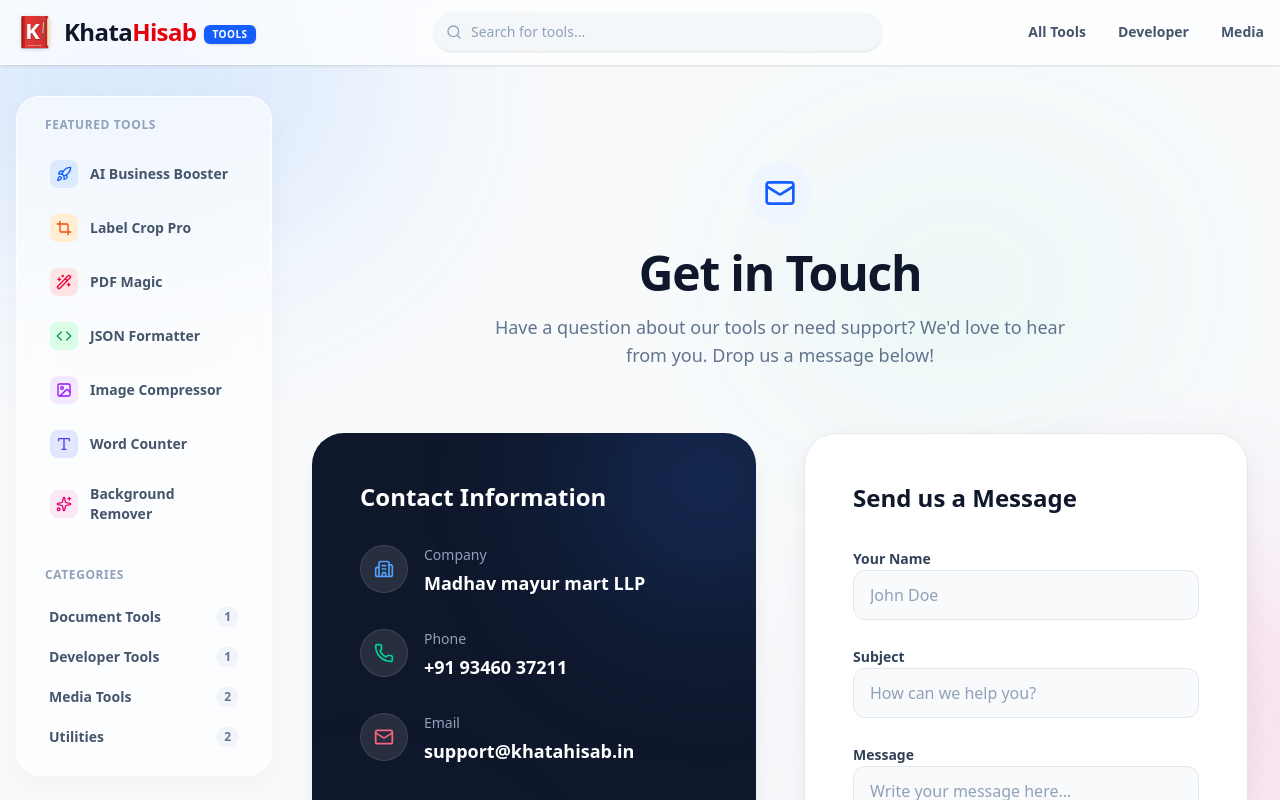
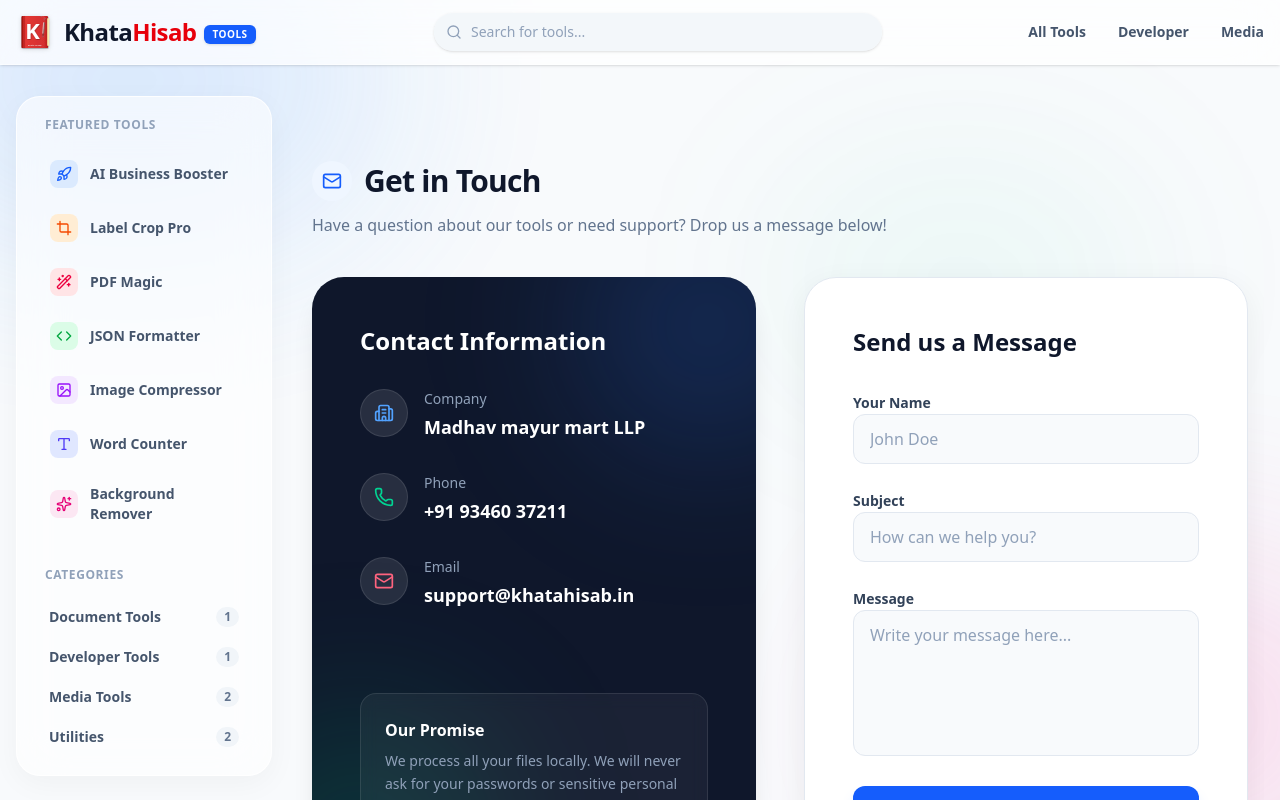
Before and after one commit to techorlifeindia-prog/khatahisab-tools, a Next.js app: page /contact in a window 1280 px wide. Shown: the top 800 px of the page. Built offline with nearby package versions, Linux system fonts and the light colour scheme.

Commit message:
Update Contact Us page header to be compact

```diff
--- a/src/app/contact/page.tsx
+++ b/src/app/contact/page.tsx
@@ -10,13 +10,17 @@
     <div className="w-full max-w-5xl mx-auto px-4 py-12 md:py-20">
 
       {/* Header */}
-      <div className="mb-16 text-center">
-        <div className="inline-flex items-center justify-center w-16 h-16 rounded-full bg-blue-50 text-blue-600 mb-6">
-          <Mail className="w-8 h-8" />
+      <div className="mb-10">
+        <div className="flex flex-col sm:flex-row sm:items-center gap-4 mb-3">
+          <div className="flex items-center gap-3">
+            <div className="inline-flex items-center justify-center w-10 h-10 rounded-full bg-blue-50 text-blue-600 shrink-0">
+              <Mail className="w-5 h-5" />
+            </div>
+            <h1 className="text-2xl md:text-3xl font-black text-slate-900 tracking-tight">Get in Touch</h1>
+          </div>
         </div>
-        <h1 className="text-3xl md:text-5xl font-black text-slate-900 tracking-tight mb-4">Get in Touch</h1>
-        <p className="text-slate-500 font-medium max-w-xl mx-auto text-lg">
-          Have a question about our tools or need support? We'd love to hear from you. Drop us a message below!
+        <p className="text-slate-500 font-medium text-sm sm:text-base">
+          Have a question about our tools or need support? Drop us a message below!
         </p>
       </div>
 
```
